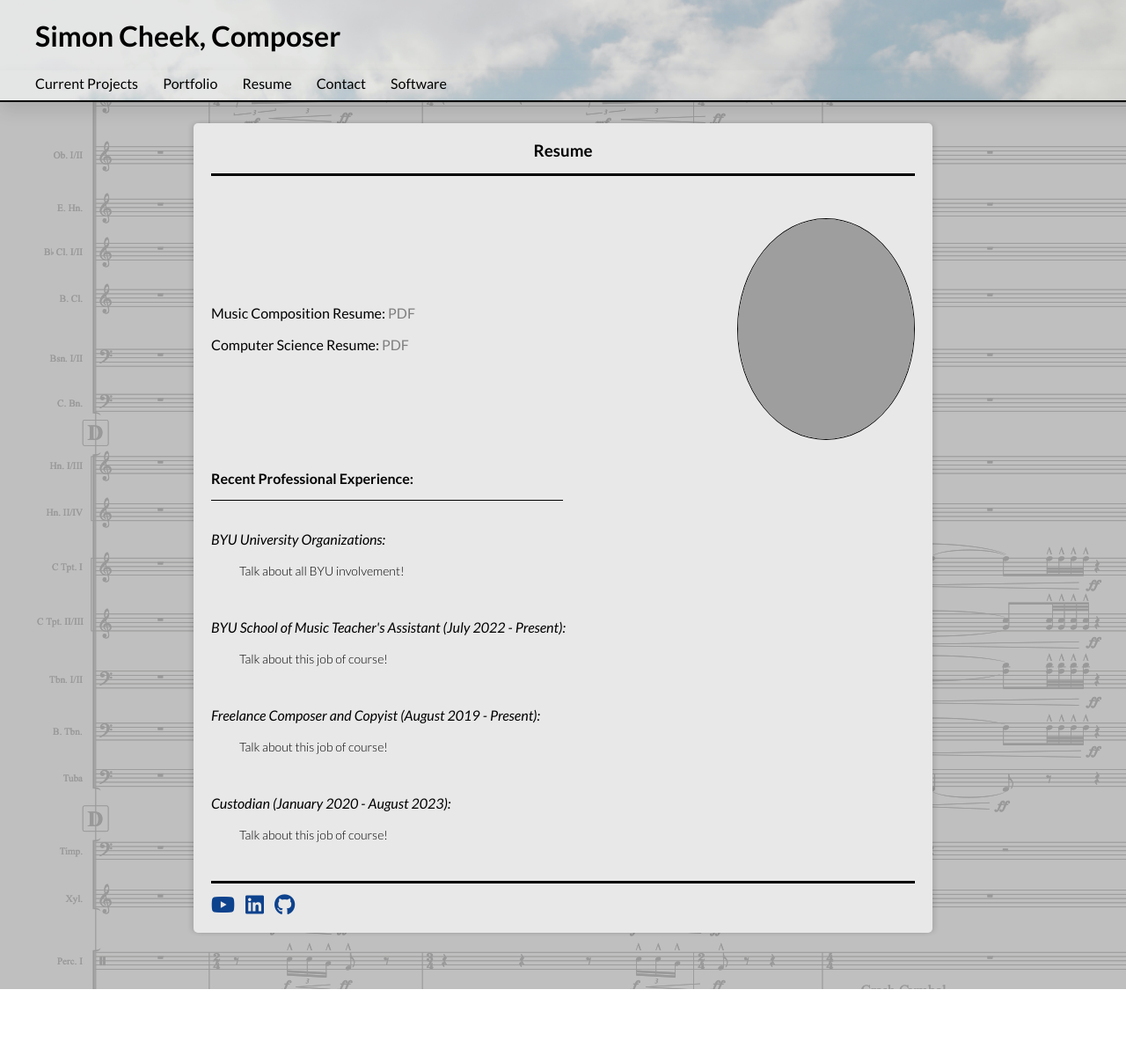
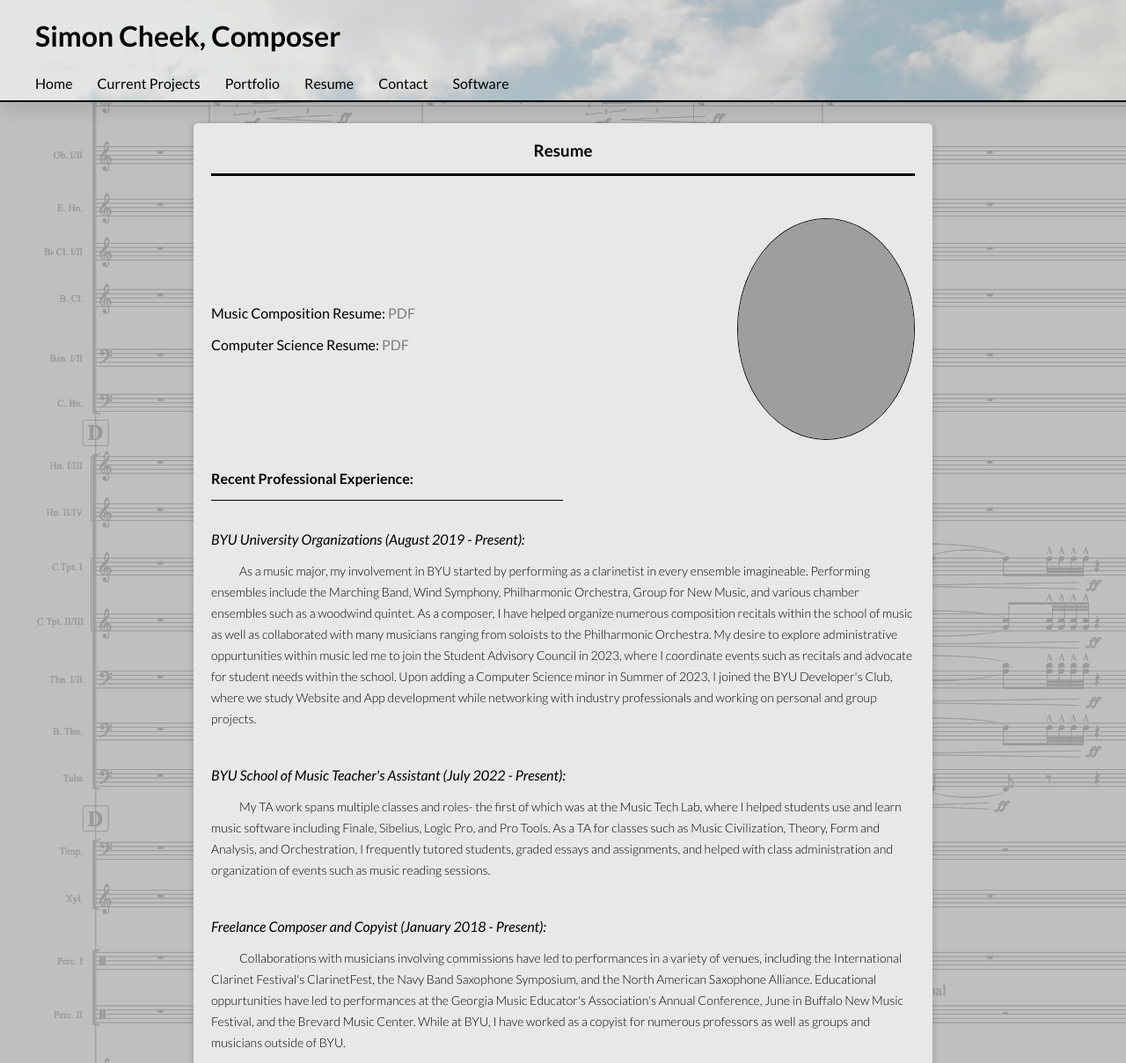
Before and after one commit to Simon-Cheek/Simon-Cheek, a plain HTML site: page resume.html in a window 1280 px wide. Shown: the top 1208 px of the page at 88% size. Before the commit the page ends 1124 px from the top, so only its background shows below. Drawn offline with Linux system fonts and the light colour scheme; grey boxes are pictures that could not be loaded.

Commit message:
update resume and adjust nav bar

```diff
--- a/resume.html
+++ b/resume.html
@@ -25,6 +25,7 @@
 
         <div class="bottom-header">
           <nav class="nav-menu">
+            <a href="main.html">Home</a>
             <a href="projects.html">Current Projects</a>
             <a href="portfolio.html">Portfolio</a>
             <a href="resume.html">Resume</a>
@@ -78,11 +79,19 @@
 
           <div class="data-entry">
             <p class="gen-h">
-              BYU University Organizations:
+              BYU University Organizations (August 2019 - Present):
             </p>
 
             <p class="gen-text">
-              Talk about all BYU involvement!
+              As a music major, my involvement in BYU started by performing as a clarinetist in every ensemble imagineable. Performing ensembles
+              include the Marching Band, Wind Symphony, Philharmonic Orchestra, Group for New Music, and various chamber ensembles such as a woodwind quintet.
+              As a composer, I have helped organize numerous composition recitals within the school of music as well as collaborated with many musicians ranging from
+              soloists to the Philharmonic Orchestra.
+              My desire to explore administrative oppurtunities within music led me to join the Student Advisory Council in 2023, where I
+              coordinate events such as recitals and advocate for student needs within the school. Upon adding a Computer Science minor in Summer of
+              2023, I joined the BYU Developer's Club, where we study Website and App development while networking with industry professionals and working on
+              personal and group projects.
+
             </p>
           </div>
 
@@ -93,18 +102,24 @@
             </p>
 
             <p class="gen-text">
-              Talk about this job of course!
+              My TA work spans multiple classes and roles- the first of which was at the Music Tech Lab, where I helped students use and learn
+              music software including Finale, Sibelius, Logic Pro, and Pro Tools. As a TA for classes such as Music Civilization, Theory, Form and Analysis,
+               and Orchestration, I frequently tutored students, graded essays and assignments, and helped with class administration and organization of events
+               such as music reading sessions.
             </p>
           </div>
 
 
           <div class="data-entry">
             <p class="gen-h">
-              Freelance Composer and Copyist (August 2019 - Present):
+              Freelance Composer and Copyist (January 2018 - Present):
             </p>
 
             <p class="gen-text">
-              Talk about this job of course!
+              Collaborations with musicians involving commissions have led to performances in a variety of venues, including the International
+              Clarinet Festival's ClarinetFest, the Navy Band Saxophone Symposium, and the North American Saxophone Alliance. Educational oppurtunities
+              have led to performances at the Georgia Music Educator's Association's Annual Conference, June in Buffalo New Music Festival, and the Brevard
+              Music Center. While at BYU, I have worked as a copyist for numerous professors as well as groups and musicians outside of BYU.
             </p>
           </div>
 
@@ -115,7 +130,11 @@
             </p>
 
             <p class="gen-text">
-              Talk about this job of course!
+              While not normally featured on resumes, this job contains a one of the feats I am most proud of in my professional career.
+              I worked the morning shift, which started at 4am or 5am each weekday. I worked on and off between 2020 and 2023 for about a year and
+              a half in total, and during then, I never once slept through or missed a shift. While I have called in sick before (always at least a day in advance),
+              I did take pride in showing up to every shift. I care about every job I perform regardless of glamour and will be the very best I can be
+              in any situation.
             </p>
           </div>
 
```
Also changed, not shown: contact.html (+1 -0 lines), main.html (+1 -0 lines), portfolio.html (+1 -0 lines), projects.html (+1 -0 lines), software.html (+1 -0 lines).
